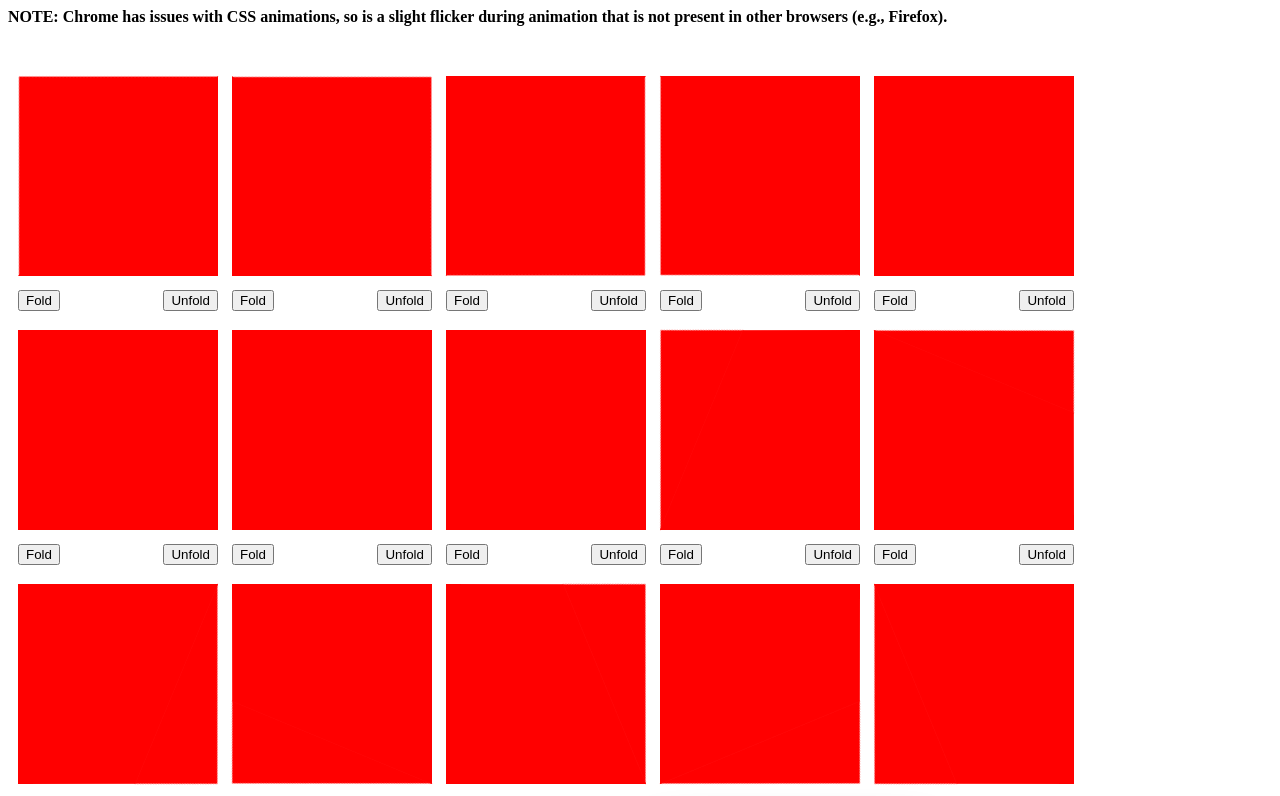
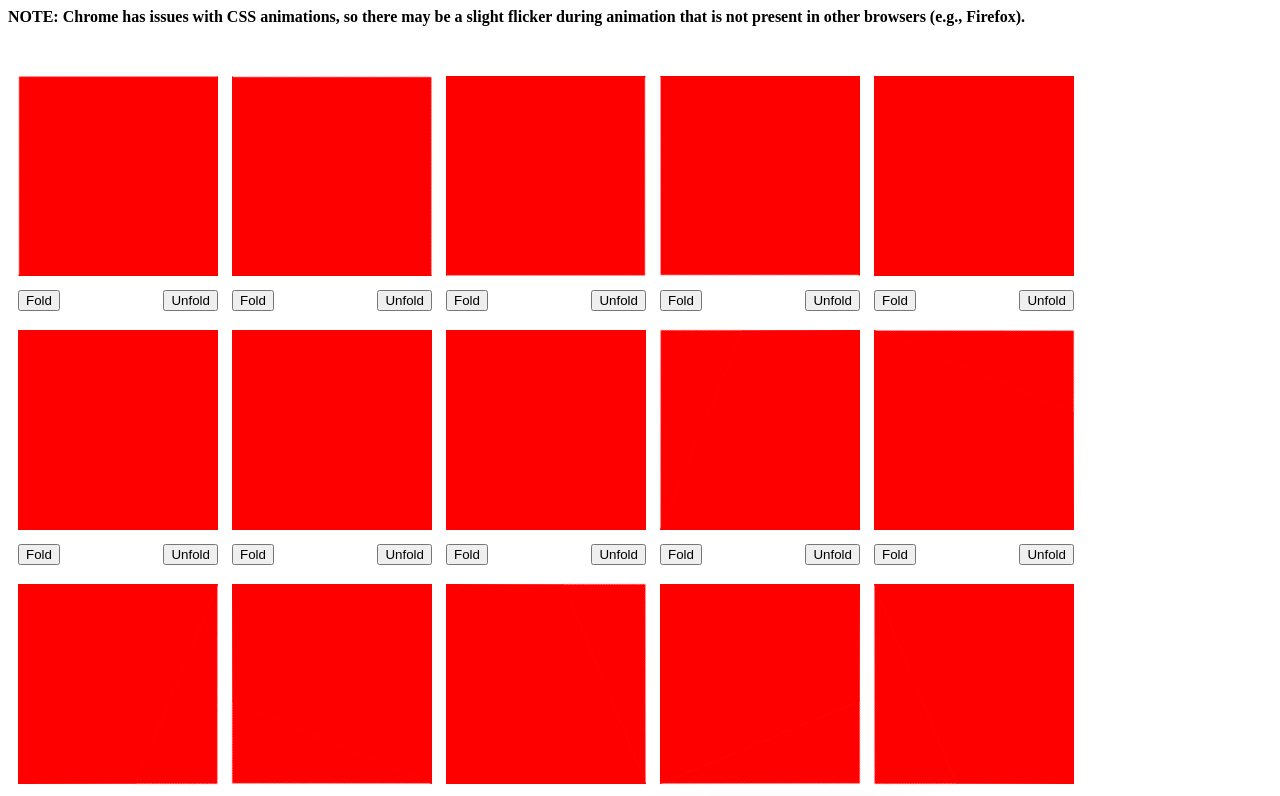
Before and after one commit to joumorisu/CSS-Origami, a plain HTML site: page index.html in a window 1280 px wide. Shown: the top 796 px of the page. Drawn offline with nearby package versions, Linux system fonts and the light colour scheme.

Commit message:
Fixed typo in the note about flickering

```diff
--- a/index.html
+++ b/index.html
@@ -6,7 +6,7 @@
         <script src="https://code.jquery.com/jquery-2.2.4.min.js"></script>
     </head>
     <body>
-		<p style="margin: 0;"><b>NOTE: Chrome has issues with CSS animations, so is a slight flicker during animation that is not present in other browsers (e.g., Firefox).</b></p>
+		<p style="margin: 0;"><b>NOTE: Chrome has issues with CSS animations, so there may be a slight flicker during animation that is not present in other browsers (e.g., Firefox).</b></p>
         <div class="container">
             <div id="triangle1" class="card">
                 <div class="triangle tl-to-br">
```
